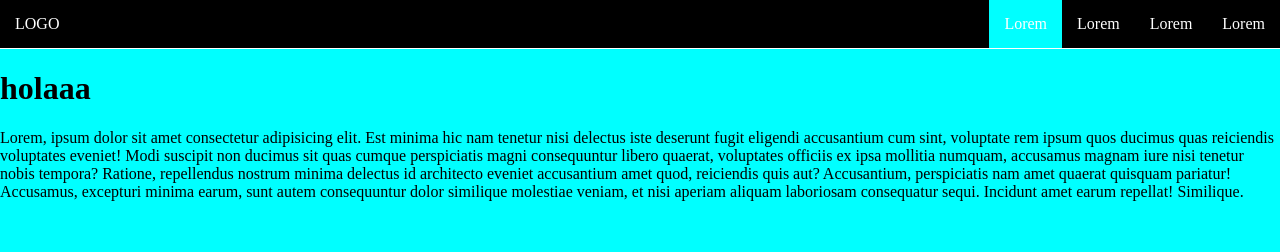
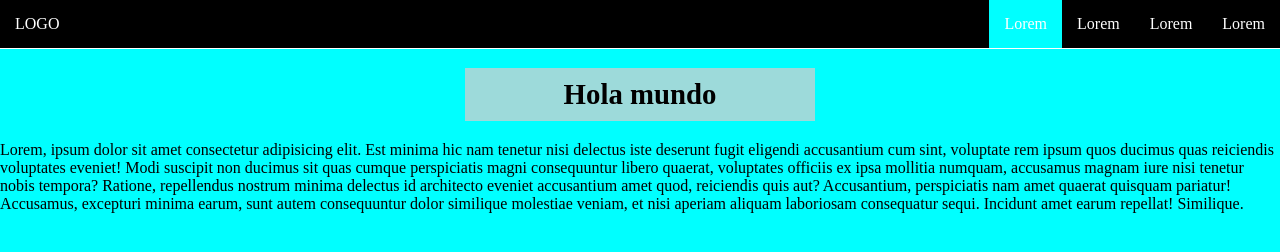
Before and after one commit to RWolf29/nav-responsive-onlyCSS, a plain HTML site: page index.html in a window 1280 px wide. Drawn offline with Linux system fonts and the light colour scheme.

Commit message:
Se agregó efecto para título y preloader

```diff
--- a/index.html
+++ b/index.html
@@ -7,7 +7,9 @@
     <link rel="stylesheet" href="style.css">
     <title>Document</title>
 </head>
-<body>
+<body onload="myFunction()">
+    <div id="loader"></div>
+    <div style="display:none;" id="window" class="animate-bottom">
         <header>
             <nav>
                 <a href="#" class="logo">LOGO</a>
@@ -22,9 +24,12 @@
             </nav>
         </header>
         <main>
-        <h1>holaaa</h1>
+            <div class="subgeneral-items">
+                <h1>Hola mundo</h1>
+            </div>
             <p>Lorem, ipsum dolor sit amet consectetur adipisicing elit. Est minima hic nam tenetur nisi delectus iste deserunt fugit eligendi accusantium cum sint, voluptate rem ipsum quos ducimus quas reiciendis voluptates eveniet! Modi suscipit non ducimus sit quas cumque perspiciatis magni consequuntur libero quaerat, voluptates officiis ex ipsa mollitia numquam, accusamus magnam iure nisi tenetur nobis tempora? Ratione, repellendus nostrum minima delectus id architecto eveniet accusantium amet quod, reiciendis quis aut? Accusantium, perspiciatis nam amet quaerat quisquam pariatur! Accusamus, excepturi minima earum, sunt autem consequuntur dolor similique molestiae veniam, et nisi aperiam aliquam laboriosam consequatur sequi. Incidunt amet earum repellat! Similique.</p>
         </main>
+    </div>
     <script src="script.js"></script>
 </body>
 </html>
--- a/script.js
+++ b/script.js
@@ -12,3 +12,14 @@ function removeActive(){
         li[i].classList.remove('active');
     }
 }
+
+var myVar;
+
+function myFunction() {
+  myVar = setTimeout(showPage, 3000);
+}
+
+function showPage() {
+  document.getElementById("loader").style.display = "none";
+  document.getElementById("window").style.display = "block";
+}
--- a/style.css
+++ b/style.css
@@ -66,6 +66,43 @@ nav li.active{
     background-color: var(--color-green);
 }
 
+.subgeneral-items{
+	background-color: rgba(207, 207, 207,.2);
+    transition: 0.5s;
+    margin: 0 auto;
+    max-width: 350px;
+    text-align: center;
+}
+.subgeneral-items h1{
+	color: var(--black);
+	position: relative;
+	width: 100%;
+    background-color: rgba(207, 207, 207,0.7);
+    padding: 10px;
+	font-size: 1.8em;
+	transition: .5s;
+	overflow: hidden;
+}
+.subgeneral-items h1::before{
+	position: absolute;
+    content: '';
+    width: 27%;
+    height: 4px;
+    box-shadow: 0px 0px 5px 5px rgb(240, 240, 240);
+    transform: rotate(-45deg) translate(1px,35px);
+    left: -42%;
+    top: 0;
+	background-color: rgb(240, 240, 240);
+	filter: blur(6px);
+}
+.subgeneral-items:hover h1::before{
+	left: 100%;
+	transition: 1.5s;
+}
+.subgeneral-items:hover{
+	transform: scale(1.05);
+}
+
 @media (max-width: 600px ){
     nav{
         display: block;
@@ -108,3 +145,42 @@ nav li.active{
         padding: 15px 0 15px 0;
     }
 }
+
+
+#loader {
+    position: absolute;
+    left: 50%;
+    top: 50%;
+    z-index: 1;
+    width: 150px;
+    height: 150px;
+    margin: -75px 0 0 -75px;
+    border: 16px solid var(--color-green);
+    border-radius: 50%;
+    border-top: 16px solid var(--color-black);
+    width: 120px;
+    height: 120px;
+    animation: spin 2s linear infinite;
+  }
+
+  @keyframes spin {
+    0% { transform: rotate(0deg); }
+    100% { transform: rotate(360deg); }
+  }
+
+  /* Add animation to "page content" */
+  .animate-bottom {
+    position: relative;
+    animation-name: animatebottom;
+    animation-duration: 1s
+  }
+
+  @keyframes animatebottom {
+    from{ bottom:-100px; opacity:0 }
+    to{ bottom:0; opacity:1 }
+  }
+
+  #myDiv {
+    display: none;
+    text-align: center;
+  }
```
Lines whose indentation alone changed are shown as unchanged.
